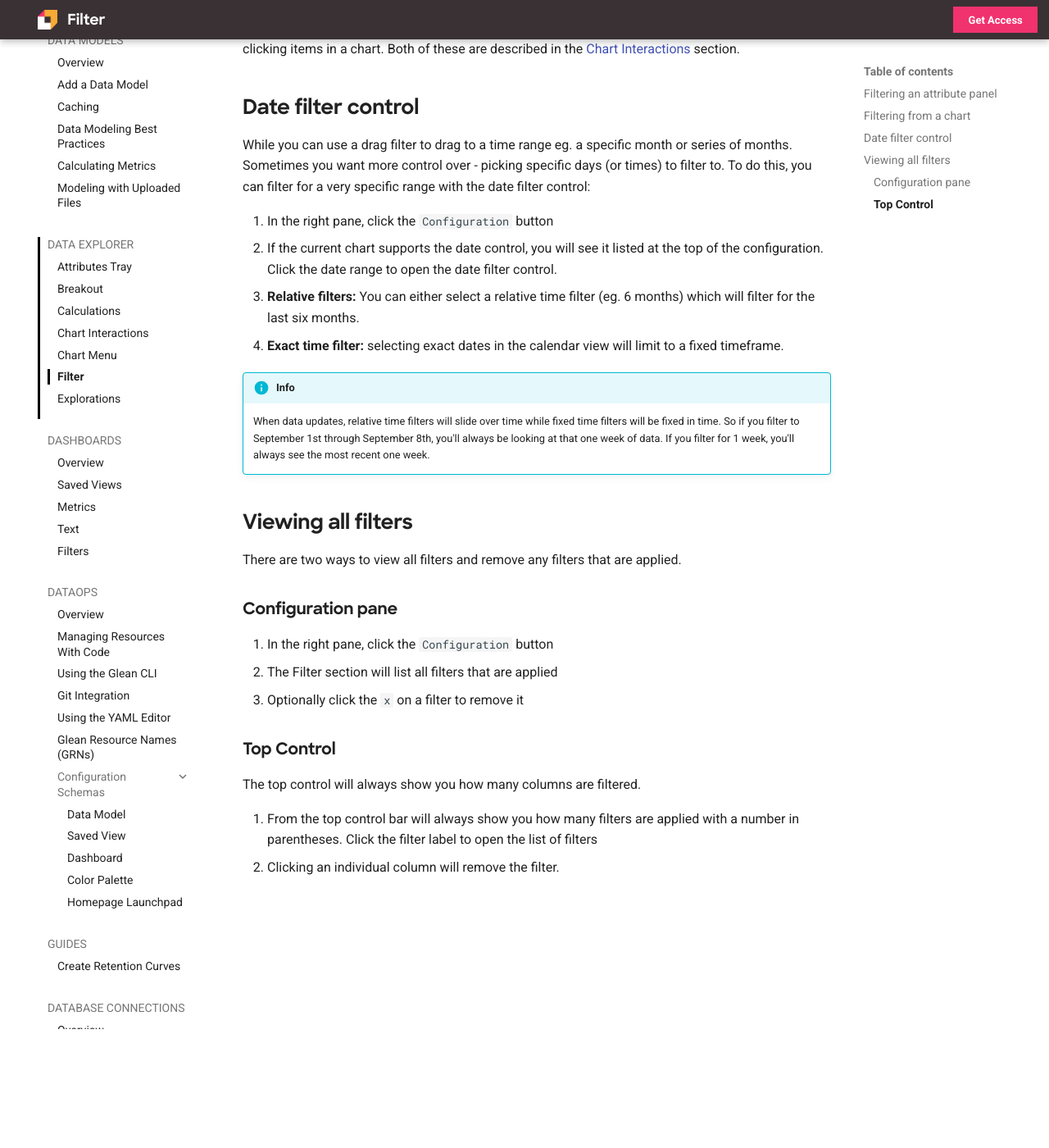
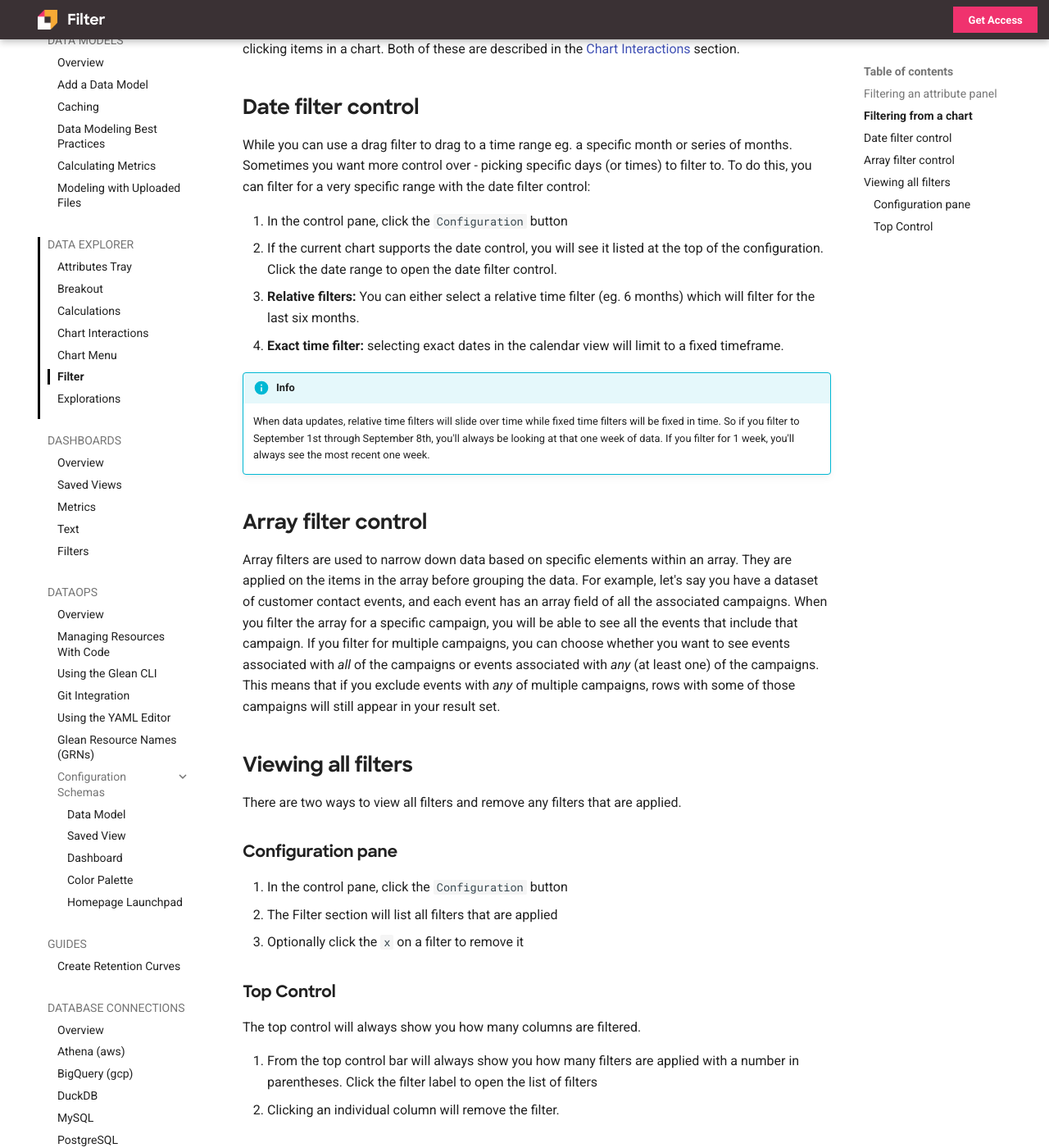
Before and after one commit to gleannyc/documentation, an MkDocs documentation site: the page built from docs/docs/visualizing-data/Filter.md, in a window 1280 px wide and 1400 px high, scrolled down 506 px. Shown: the whole window at 82% size. Built offline with MkDocs 1.6.1 and Material for MkDocs 9.7.7, drawn with Linux system fonts in a browser that asks for light colours; before the commit the page ends 1761 px from its top, so only the background shows below that.

Commit message:
Revert "Revert "[GL-4447] Docs for arrays""
This reverts commit 3267cab2bfc16b2eabdbe23eff0327b519925365.

```diff
--- a/docs/docs/visualizing-data/Filter.md
+++ b/docs/docs/visualizing-data/Filter.md
@@ -1,19 +1,19 @@
-Filtering data allows you to remove rows from your data results so you can drill in on a subset of your data.  By design, you can click and filter-down into any data in Glean.  This means there are lots of ways to filter data and we'll walk you through all of those here.
+Filtering data allows you to remove rows from your data results so you can drill in on a subset of your data. By design, you can click and filter-down into any data in Glean. This means there are lots of ways to filter data and we'll walk you through all of those here.
 
 ## Filtering an attribute panel
 
-The fastest way to filter data is by using attribute panels.  See the [Attributes tray](Attributes-Tray.md) page for lots of details on how to filter data from the attribute panels.
+The fastest way to filter data is by using attribute panels. See the [Attributes tray](Attributes-Tray.md) page for lots of details on how to filter data from the attribute panels.
 
 ## Filtering from a chart
 
-Charts generally support two types of filtering: 1) filtering by dragging chart areas and 2) filtering by clicking items in a chart.  Both of these are described in the [Chart Interactions](Chart-Interactions.md) section.
+Charts generally support two types of filtering: 1) filtering by dragging chart areas and 2) filtering by clicking items in a chart. Both of these are described in the [Chart Interactions](Chart-Interactions.md) section.
 
 ## Date filter control
 
-While you can use a drag filter to drag to a time range eg. a specific month or series of months.  Sometimes you want more control over - picking specific days (or times) to filter to.  To do this, you can filter for a very specific range with the date filter control:
+While you can use a drag filter to drag to a time range eg. a specific month or series of months. Sometimes you want more control over - picking specific days (or times) to filter to. To do this, you can filter for a very specific range with the date filter control:
 
-1. In the right pane, click the `Configuration` button
-2. If the current chart supports the date control, you will see it listed at the top of the configuration.  Click the date range to open the date filter control.
+1. In the control pane, click the `Configuration` button
+2. If the current chart supports the date control, you will see it listed at the top of the configuration. Click the date range to open the date filter control.
 3. **Relative filters:** You can either select a relative time filter (eg. 6 months) which will filter for the last six months.
 4. **Exact time filter:** selecting exact dates in the calendar view will limit to a fixed timeframe.
 
@@ -21,6 +21,9 @@ While you can use a drag filter to drag to a time range eg. a specific month or
 
     When data updates, relative time filters will slide over time while fixed time filters will be fixed in time.  So if you filter to September 1st through September 8th, you'll always be looking at that one week of data.  If you filter for 1 week, you'll always see the most recent one week.
 
+## Array filter control
+
+Array filters are used to narrow down data based on specific elements within an array. They are applied on the items in the array before grouping the data. For example, let's say you have a dataset of customer contact events, and each event has an array field of all the associated campaigns. When you filter the array for a specific campaign, you will be able to see all the events that include that campaign. If you filter for multiple campaigns, you can choose whether you want to see events associated with *all* of the campaigns or events associated with *any* (at least one) of the campaigns. This means that if you exclude events with *any* of multiple campaigns, rows with some of those campaigns will still appear in your result set.
 
 ## Viewing all filters
 
@@ -28,7 +31,7 @@ There are two ways to view all filters and remove any filters that are applied.
 
 ### Configuration pane
 
-1. In the right pane, click the `Configuration` button
+1. In the control pane, click the `Configuration` button
 2. The Filter section will list all filters that are applied
 3. Optionally click the `x` on a filter to remove it
 
@@ -36,5 +39,5 @@ There are two ways to view all filters and remove any filters that are applied.
 
 The top control will always show you how many columns are filtered.
 
-1. From the top control bar will always show you how many filters are applied with a number in parentheses.  Click the filter label to open the list of filters
+1. From the top control bar will always show you how many filters are applied with a number in parentheses. Click the filter label to open the list of filters
 2. Clicking an individual column will remove the filter.
```
Also changed, not shown: docs/docs/data-modeling/Data-Models-Overview.md (+1 -1 lines), docs/docs/visualizing-data/Attributes-Tray.md (+10 -0 lines), docs/docs/visualizing-data/Breakout.md (+4 -0 lines), docs/guides/data-modeling-best-practices.md (+1 -1 lines).
